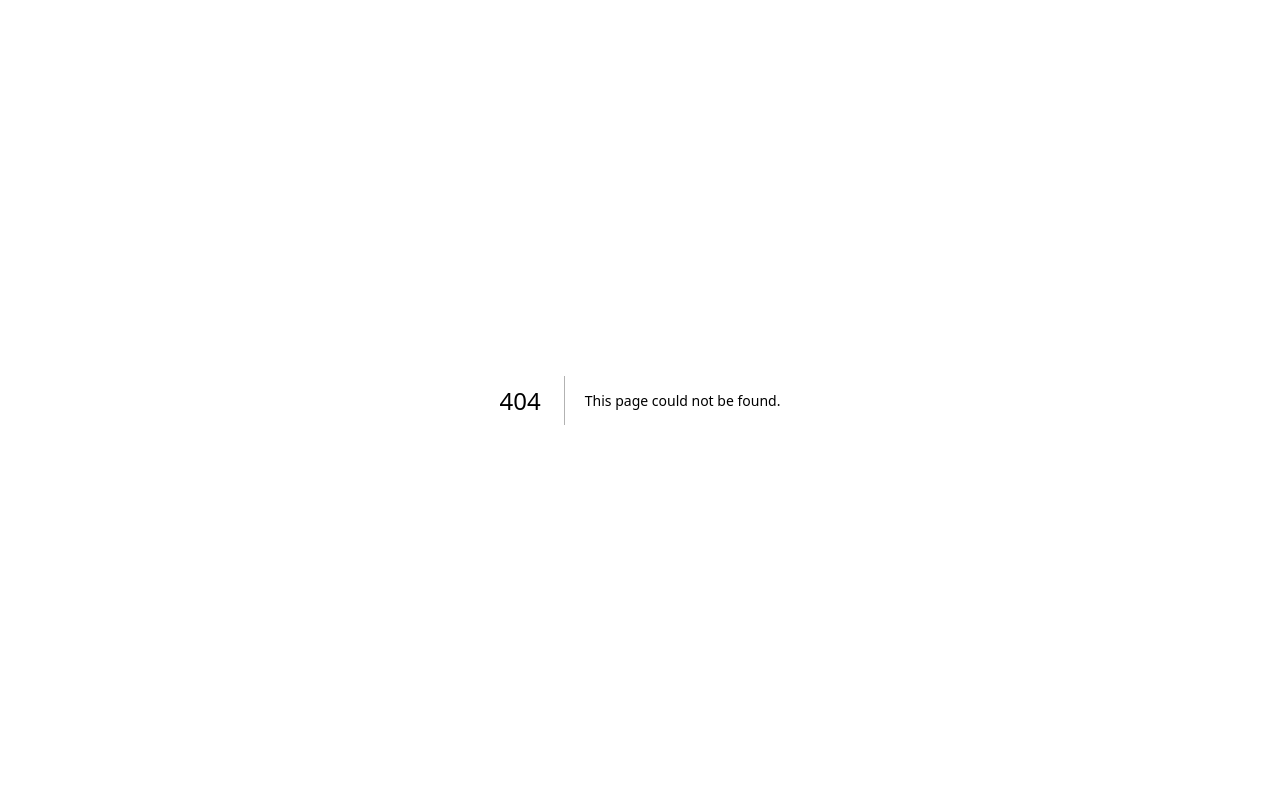
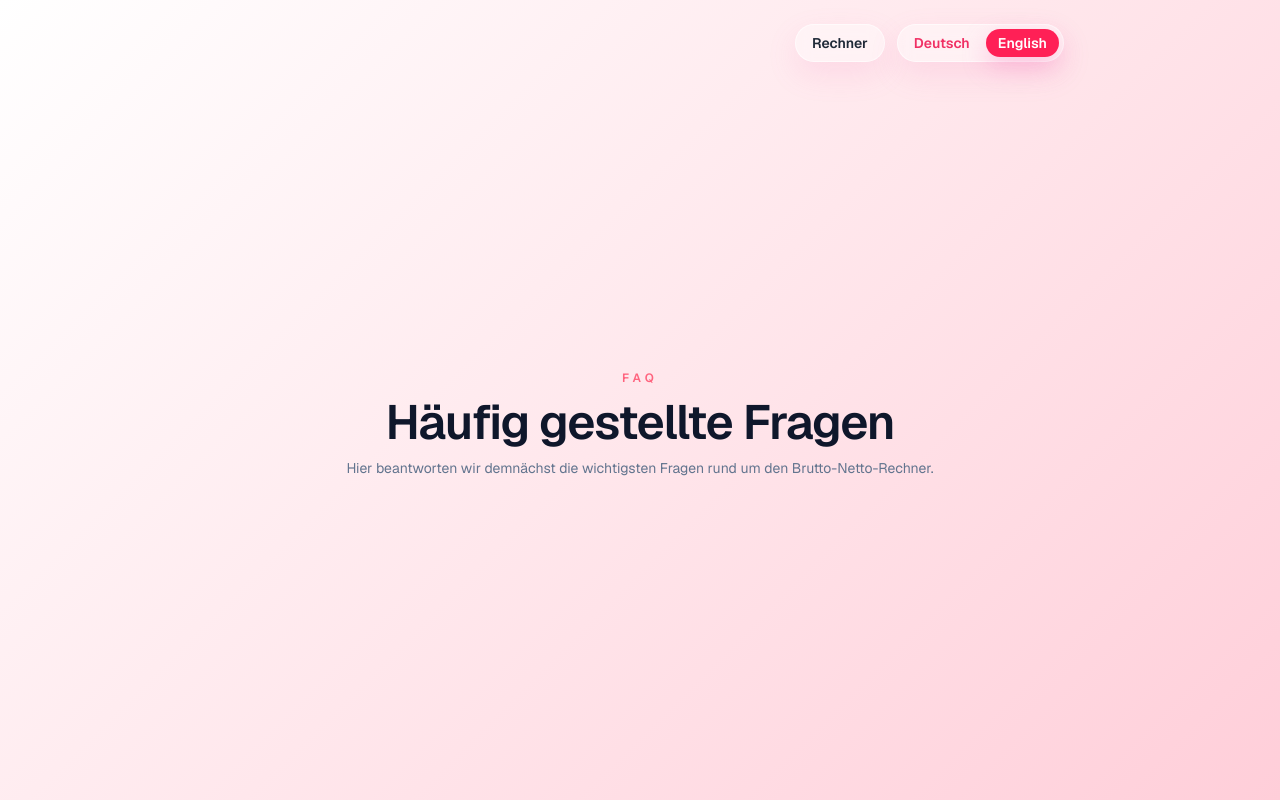
Before and after one commit to aesterostudios/Austrian-Salary-Calculator, a Next.js app: page /faq in a window 1280 px wide. Before the commit this address had no page. Built offline with nearby package versions, Linux system fonts and the light colour scheme.

Commit message:
Add header language selector toggle

```diff
--- /dev/null
+++ b/src/app/faq/page.tsx
@@ -0,0 +1,27 @@
+import Link from "next/link";
+import { headerLinkClasses } from "@/components/header-link";
+import { LanguageToggle } from "@/components/language-toggle";
+
+export default function FAQPage() {
+  return (
+    <main className="relative mx-auto flex min-h-screen w-full max-w-4xl flex-col items-center justify-center gap-6 px-6 pb-16 pt-28 text-center">
+      <div className="absolute right-6 top-6 flex items-center gap-3">
+        <Link href="/" className={headerLinkClasses}>
+          Rechner
+        </Link>
+        <LanguageToggle />
+      </div>
+      <div className="flex flex-col items-center gap-3">
+        <p className="text-xs font-semibold uppercase tracking-[0.35em] text-rose-400">
+          FAQ
+        </p>
+        <h1 className="text-4xl font-semibold tracking-tight text-slate-900 sm:text-5xl">
+          Häufig gestellte Fragen
+        </h1>
+        <p className="text-sm text-slate-500">
+          Hier beantworten wir demnächst die wichtigsten Fragen rund um den Brutto-Netto-Rechner.
+        </p>
+      </div>
+    </main>
+  );
+}
--- a/src/app/globals.css
+++ b/src/app/globals.css
@@ -3,6 +3,12 @@
 :root {
   --background: #fff5f8;
   --foreground: #1f2937;
+  --background-gradient: linear-gradient(
+    135deg,
+    #ffffff 0%,
+    #ffe7ec 50%,
+    #ffced9 100%
+  );
 }
 
 @theme inline {
@@ -12,13 +18,27 @@
   --font-mono: var(--font-geist-mono);
 }
 
+html {
+  min-height: 100%;
+  background-color: #ffe7ec;
+}
+
 body {
   margin: 0;
   min-height: 100vh;
-  background: linear-gradient(135deg, #ffffff 0%, #ffe7ec 50%, #ffced9 100%);
+  position: relative;
+  background-color: transparent;
   color: var(--foreground);
   font-family: var(--font-geist-sans), system-ui, -apple-system, BlinkMacSystemFont,
     "Segoe UI", sans-serif;
+}
+
+body::before {
+  content: "";
+  position: fixed;
+  inset: 0;
+  z-index: -1;
+  background: var(--background-gradient);
 }
 
 a {
--- a/src/app/page.tsx
+++ b/src/app/page.tsx
@@ -1,8 +1,11 @@
 "use client";
 
+import Link from "next/link";
 import type { ComponentType, FormEvent, SVGProps } from "react";
 import { useMemo, useState } from "react";
 import { useRouter } from "next/navigation";
+import { headerLinkClasses } from "@/components/header-link";
+import { LanguageToggle } from "@/components/language-toggle";
 import {
   BuildingOffice2Icon,
   AcademicCapIcon,
@@ -117,7 +120,13 @@ export default function Home() {
   };
 
   return (
-    <main className="relative mx-auto flex min-h-screen w-full max-w-6xl flex-col justify-center gap-12 px-6 py-12">
+    <main className="relative mx-auto flex min-h-screen w-full max-w-6xl flex-col justify-center gap-12 px-6 pb-12 pt-28">
+      <div className="absolute right-6 top-6 flex items-center gap-3">
+        <Link href="/faq" className={headerLinkClasses}>
+          FAQ
+        </Link>
+        <LanguageToggle />
+      </div>
       <div className="grid gap-12 lg:grid-cols-[1.2fr_auto_1fr]">
         <div className="flex flex-col gap-8">
           <header className="flex flex-col gap-3">
--- a/src/app/result/page.tsx
+++ b/src/app/result/page.tsx
@@ -1,5 +1,7 @@
 import Link from "next/link";
 import { redirect } from "next/navigation";
+import { headerLinkClasses } from "@/components/header-link";
+import { LanguageToggle } from "@/components/language-toggle";
 import {
   calculateNetSalary,
   formatCurrency,
@@ -78,11 +80,13 @@ export default async function ResultPage({ searchParams }: ResultPageProps) {
       label: "Netto monatlich",
       value: formatCurrency(result.netMonthly),
       accent: true,
+      footnote: "inkl. 13. und 14. Gehalt",
     },
     {
       label: "Netto jährlich",
       value: formatCurrency(result.netAnnual),
       accent: true,
+      footnote: "inkl. 13. und 14. Gehalt",
     },
     {
       label: "Brutto monatlich",
@@ -109,25 +113,11 @@ export default async function ResultPage({ searchParams }: ResultPageProps) {
       description:
         "Progressive Steuer nach österreichischem Tarif abzüglich aller Gutschriften.",
     },
-    {
-      title: "Gutschriften",
-      monthly: formatCurrency(result.creditsMonthly + result.familyBonusMonthly),
-      annual: formatCurrency(result.creditsAnnual + result.familyBonusAnnual),
-      description:
-        "Alleinverdiener:innen-Absetzbetrag, Verkehrsabsetzbetrag sowie Familienbonus Plus.",
-    },
-    {
-      title: "Pendlerpauschale",
-      monthly: formatCurrency(result.commuterAllowanceMonthly),
-      annual: formatCurrency(result.commuterAllowanceMonthly * 12),
-      description:
-        "Vom steuerpflichtigen Einkommen abgezogen – laut Eingabe nach Pendlerrechner.",
-    },
   ];
 
   const contextSections: {
     title: string | null;
-    items: { label: string; value: string }[];
+    items: { label: string; value: string; note?: string }[];
   }[] = [
     {
       title: null as string | null,
@@ -157,6 +147,7 @@ export default async function ResultPage({ searchParams }: ResultPageProps) {
         {
           label: "Anzahl Kinder ab 18 Jahre",
           value: hasChildren ? String(sanitizedChildrenOver18) : "0",
+          note: "Für welche Familienbeihilfe bezogen wird",
         },
         {
           label: "Alleinverdiener:in / Alleinerzieher:in",
@@ -199,10 +190,16 @@ export default async function ResultPage({ searchParams }: ResultPageProps) {
   ];
 
   return (
-    <main className="relative mx-auto min-h-screen w-full max-w-6xl px-6 py-16">
+    <main className="relative mx-auto min-h-screen w-full max-w-6xl px-6 pb-16 pt-28">
+      <div className="absolute right-6 top-6 flex items-center gap-3">
+        <Link href="/faq" className={headerLinkClasses}>
+          FAQ
+        </Link>
+        <LanguageToggle />
+      </div>
       <div className="grid gap-12 lg:grid-cols-[1.1fr_0.9fr]">
         <div className="flex flex-col gap-10">
-          <div className="flex flex-col gap-6 sm:flex-row sm:items-center sm:justify-between">
+          <div className="flex flex-col gap-6 sm:flex-row sm:items-end sm:justify-between">
             <div className="text-center sm:text-left">
               <p className="text-xs font-semibold uppercase tracking-[0.4em] text-rose-400">Ergebnis</p>
               <h1 className="mt-3 text-4xl font-semibold tracking-tight text-slate-900 sm:text-[3rem]">
@@ -211,7 +208,7 @@ export default async function ResultPage({ searchParams }: ResultPageProps) {
             </div>
             <Link
               href="/"
-              className="inline-flex items-center justify-center self-center rounded-full border border-rose-200/70 bg-white/90 px-5 py-2.5 text-sm font-semibold text-rose-600 shadow-[0_12px_30px_rgba(244,114,182,0.15)] transition-all hover:-translate-y-0.5 hover:border-rose-300 hover:text-rose-700 focus-visible:outline focus-visible:outline-2 focus-visible:outline-offset-2 focus-visible:outline-rose-200 whitespace-nowrap sm:self-auto"
+              className="inline-flex items-center justify-center self-center rounded-full border border-rose-200/70 bg-white/90 px-5 py-2.5 text-sm font-semibold text-rose-600 shadow-[0_12px_30px_rgba(244,114,182,0.15)] transition-all hover:-translate-y-0.5 hover:border-rose-300 hover:text-rose-700 focus-visible:outline focus-visible:outline-2 focus-visible:outline-offset-2 focus-visible:outline-rose-200 whitespace-nowrap sm:self-end sm:-translate-y-[8px]"
             >
               Zurück zur Eingabe
             </Link>
@@ -254,6 +251,15 @@ export default async function ResultPage({ searchParams }: ResultPageProps) {
                         >
                           {metric.value}
                         </p>
+                        {metric.footnote ? (
+                          <p
+                            className={`text-[0.7rem] font-medium tracking-wide ${
+                              metric.accent ? "text-white/75" : "text-rose-500"
+                            }`}
+                          >
+                            {metric.footnote}
+                          </p>
+                        ) : null}
                       </div>
                     </div>
                   ))}
@@ -295,7 +301,8 @@ export default async function ResultPage({ searchParams }: ResultPageProps) {
             </h2>
             <p className="text-xs leading-relaxed text-rose-600">
               Dieser Brutto-Netto-Rechner dient ausschließlich als Orientierungshilfe – Angaben ohne Gewähr, keine Rechtsberatung.
-              <br />
+            </p>
+            <p className="text-xs leading-relaxed text-rose-600">
               Die ausgewiesenen Werte gelten bei 14 gleich hohen Monatsbezügen. Abweichungen sind möglich, z. B. durch Überstunden, steuerfreie Zulagen oder zusätzliche Sonderzahlungen. Für ältere Arbeitnehmer:innen können unter bestimmten Voraussetzungen Begünstigungen bei Arbeitslosen- und Pensionsversicherung gelten; diese werden hier nicht berücksichtigt. Daher kann dein tatsächliches Nettogehalt vom berechneten Betrag abweichen.
             </p>
           </section>
@@ -324,6 +331,9 @@ export default async function ResultPage({ searchParams }: ResultPageProps) {
                           {detail.label}
                         </span>
                         <span className="break-words text-base text-slate-700">{detail.value}</span>
+                        {detail.note ? (
+                          <span className="text-xs text-slate-500">{detail.note}</span>
+                        ) : null}
                       </li>
                     ))}
                   </ul>
--- /dev/null
+++ b/src/components/header-link.ts
@@ -0,0 +1,2 @@
+export const headerLinkClasses =
+  "inline-flex items-center justify-center rounded-full border border-white/60 bg-white/40 px-4 py-2 text-sm font-semibold text-rose-600 shadow-[0_12px_30px_rgba(244,114,182,0.15)] backdrop-blur transition-all hover:-translate-y-0.5 hover:border-rose-200 hover:bg-white/70 hover:text-rose-700 focus-visible:outline focus-visible:outline-2 focus-visible:outline-offset-2 focus-visible:outline-rose-200";
--- /dev/null
+++ b/src/components/language-toggle.tsx
@@ -0,0 +1,40 @@
+"use client";
+
+import { useState } from "react";
+import clsx from "clsx";
+
+type Language = "de" | "en";
+
+const options: { id: Language; label: string }[] = [
+  { id: "de", label: "Deutsch" },
+  { id: "en", label: "English" },
+];
+
+export function LanguageToggle() {
+  const [selectedLanguage, setSelectedLanguage] = useState<Language>("en");
+
+  return (
+    <div className="inline-flex items-center gap-1 rounded-full border border-white/60 bg-white/40 p-1 text-sm font-semibold text-rose-600 shadow-[0_12px_30px_rgba(244,114,182,0.15)] backdrop-blur">
+      {options.map((option) => {
+        const isActive = selectedLanguage === option.id;
+
+        return (
+          <button
+            key={option.id}
+            type="button"
+            onClick={() => setSelectedLanguage(option.id)}
+            className={clsx(
+              "rounded-full px-3 py-1 transition-all focus-visible:outline focus-visible:outline-2 focus-visible:outline-offset-2 focus-visible:outline-rose-200",
+              isActive
+                ? "bg-rose-500 text-white shadow-[0_10px_25px_rgba(244,114,182,0.35)]"
+                : "text-rose-600/80 hover:text-rose-700",
+            )}
+            aria-pressed={isActive}
+          >
+            {option.label}
+          </button>
+        );
+      })}
+    </div>
+  );
+}
--- a/src/lib/calculator.ts
+++ b/src/lib/calculator.ts
@@ -38,6 +38,8 @@ export interface CalculationResult {
   netAnnual: number;
   commuterAllowanceMonthly: number;
 }
+
+const PAYMENTS_PER_YEAR = 14;
 
 const SOCIAL_INSURANCE_RATES: Record<EmploymentType, number> = {
   employee: 0.1812,
@@ -136,7 +138,7 @@ export function calculateNetSalary(input: CalculatorInput): CalculationResult {
 
   const sanitizedIncome = Math.max(income, 0);
   const grossMonthly =
-    incomePeriod === "monthly" ? sanitizedIncome : sanitizedIncome / 12;
+    incomePeriod === "monthly" ? sanitizedIncome : sanitizedIncome / PAYMENTS_PER_YEAR;
 
   const taxableGrossMonthly =
     grossMonthly +
@@ -153,14 +155,14 @@ export function calculateNetSalary(input: CalculatorInput): CalculationResult {
   const socialInsuranceRate =
     SOCIAL_INSURANCE_RATES[employmentType] ?? SOCIAL_INSURANCE_RATES.employee;
   const socialInsuranceMonthly = taxableGrossMonthly * socialInsuranceRate;
-  const socialInsuranceAnnual = socialInsuranceMonthly * 12;
+  const socialInsuranceAnnual = socialInsuranceMonthly * PAYMENTS_PER_YEAR;
 
   const taxableIncomeMonthly = Math.max(
     0,
     taxableGrossMonthly - socialInsuranceMonthly - allowancesMonthly,
   );
 
-  const taxableIncomeAnnual = taxableIncomeMonthly * 12;
+  const taxableIncomeAnnual = taxableIncomeMonthly * PAYMENTS_PER_YEAR;
 
   const baseTaxAnnual = progressiveIncomeTax(taxableIncomeAnnual);
 
@@ -187,31 +189,31 @@ export function calculateNetSalary(input: CalculatorInput): CalculationResult {
     baseTaxAnnual - creditsAnnual - familyBonusAnnual,
   );
 
-  const incomeTaxMonthly = incomeTaxAnnual / 12;
+  const incomeTaxMonthly = incomeTaxAnnual / PAYMENTS_PER_YEAR;
 
   const netMonthly = Math.max(
     0,
     grossMonthly - socialInsuranceMonthly - incomeTaxMonthly,
   );
 
-  const netAnnual = netMonthly * 12;
+  const netAnnual = netMonthly * PAYMENTS_PER_YEAR;
 
   return {
     grossMonthly,
-    grossAnnual: grossMonthly * 12,
+    grossAnnual: grossMonthly * PAYMENTS_PER_YEAR,
     taxableGrossMonthly,
     socialInsuranceMonthly,
     socialInsuranceAnnual,
     allowancesMonthly,
-    allowancesAnnual: allowancesMonthly * 12,
+    allowancesAnnual: allowancesMonthly * PAYMENTS_PER_YEAR,
     taxableIncomeMonthly,
     taxableIncomeAnnual,
     incomeTaxMonthly,
     incomeTaxAnnual,
     creditsAnnual,
-    creditsMonthly: creditsAnnual / 12,
+    creditsMonthly: creditsAnnual / PAYMENTS_PER_YEAR,
     familyBonusAnnual,
-    familyBonusMonthly: familyBonusAnnual / 12,
+    familyBonusMonthly: familyBonusAnnual / PAYMENTS_PER_YEAR,
     netMonthly,
     netAnnual,
     commuterAllowanceMonthly: sanitizedCommuterAllowance,
```
